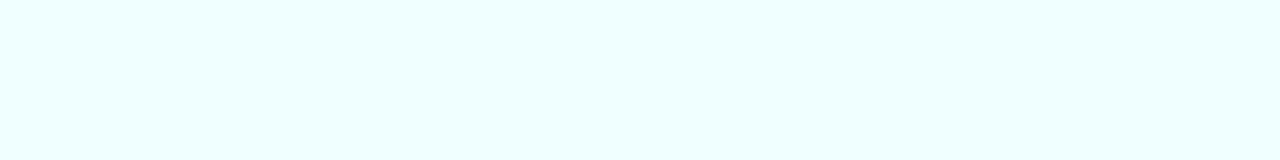
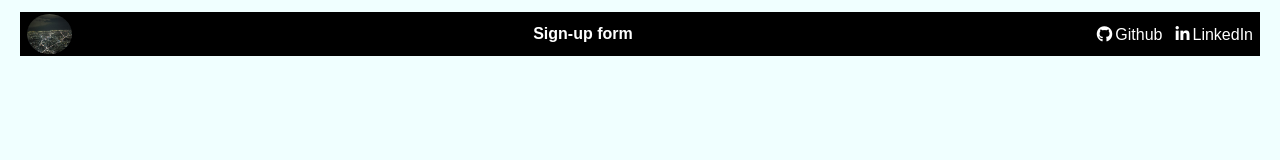
Before and after one commit to harshh-2/Sign-up-form, a plain HTML site: page index.html in a window 1280 px wide. Drawn offline with Linux system fonts and the light colour scheme.

Commit message:
Navbar addition

```diff
--- a/index.html
+++ b/index.html
@@ -2,11 +2,22 @@
 <html lang="en">
 <head>
     <link rel="stylesheet" href="style.css">
+    <link rel="stylesheet" href="https://cdnjs.cloudflare.com/ajax/libs/font-awesome/6.7.2/css/all.min.css">
     <meta charset="UTF-8">
     <meta name="viewport" content="width=device-width, initial-scale=1.0">
     <title>sign-up Page</title>
 </head>
 <body>
+<header>
+    <div class="navbar">
+        <img class="logo" src="Image Resources/night.jpg" alt="some logo">
+        <div class="head"><strong>Sign-up form</strong></div>
+        <div class="ref">
+        <a href="https://github.com/harshh-2" target="_blank" rel="noreferrer"><i class="fa-brands fa-github"></i>Github</a>
+        <a href="https://www.linkedin.com/in/harsh-dubey-377971308" target="_blank" rel="noreferrer"><i class="fa-brands fa-linkedin-in"></i>LinkedIn </a>
+        </div>
+    </div>
+</header>
 <script href="script.js"></script>
 </body>
 </html>
--- a/style.css
+++ b/style.css
@@ -3,3 +3,33 @@ body{
     font-family: sans-serif;
     color: black;
 }
+.logo{
+    margin:auto 5px;
+    height:40px;
+    width:45px;
+    border-radius: 90%;
+}
+.navbar{
+  display: flex;
+  justify-content: space-between;
+  border:2px solid black;
+  color: white;
+  background-color: black;
+  margin:12px;
+}
+.navbar a i{
+    margin: 3px;
+}
+.navbar a{
+    margin: auto 5px;
+    text-decoration:none;
+    color:#fff;
+}
+.ref{
+    display: flex;
+}
+.head{
+    text-align: center;
+    flex:1;
+    margin:auto
+}
```
